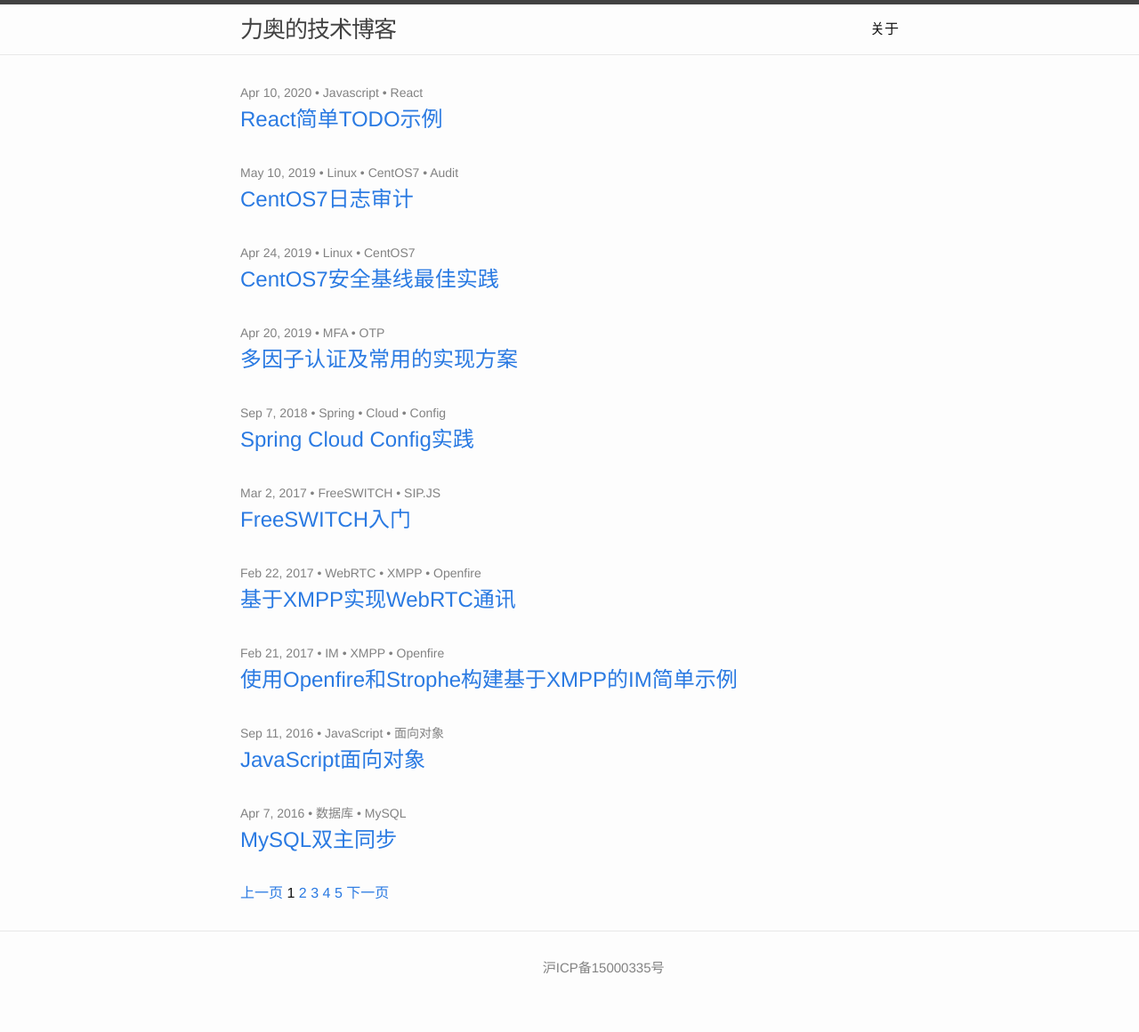
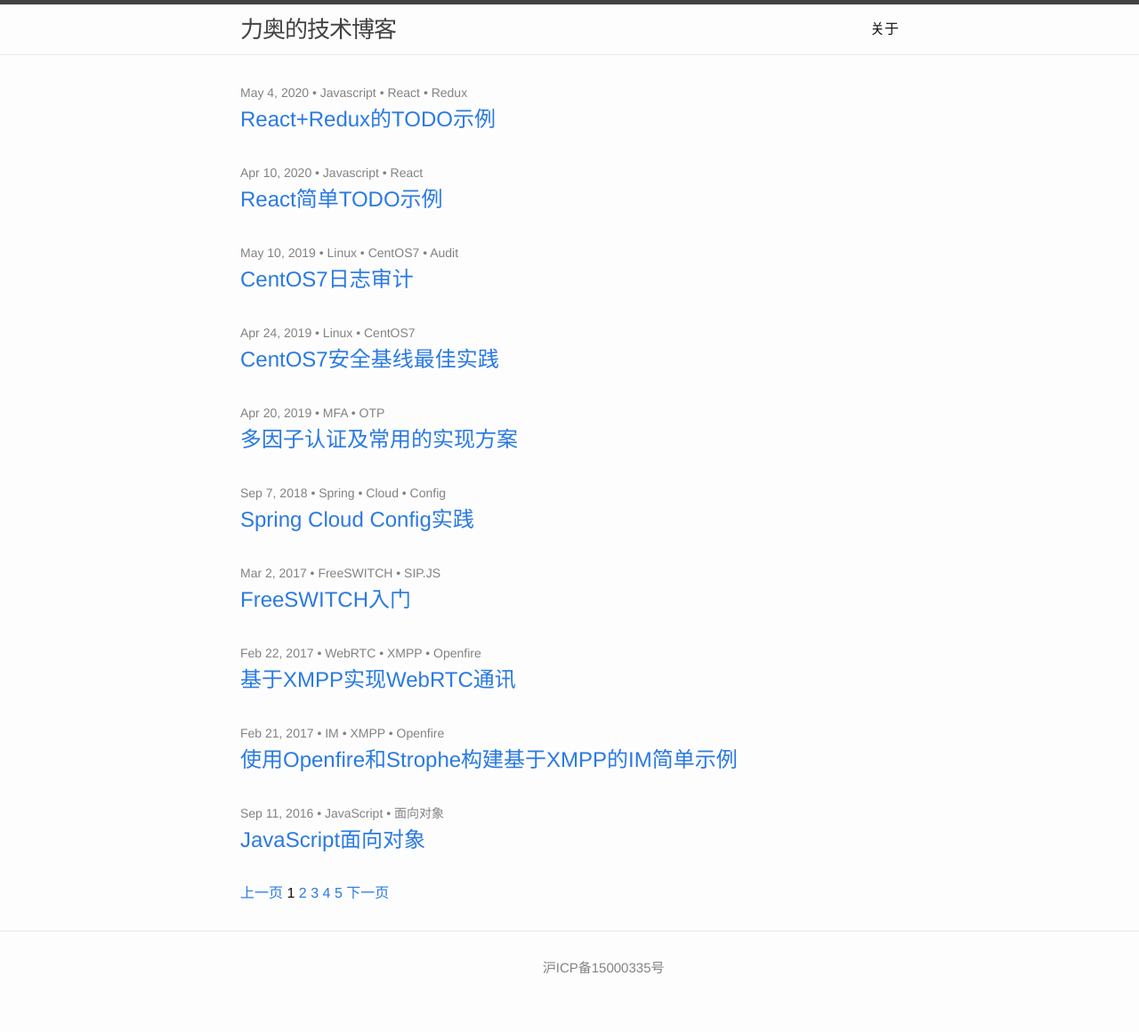
Before and after one commit to linlfx/me, a Jekyll site: the page built from blog/index.html, in a window 1280 px wide. Shown: the whole page at 89% size. Built offline with Jekyll 4.4.1, drawn with Linux system fonts in a browser that asks for light colours; the list of posts is cut into pages by our own code; comment, search, counter and statistics services are not loaded; some of the changed lines change nothing that is shown.

Commit message:
增加react-redux-todo示例blog

````diff
--- /dev/null
+++ b/blog/_posts/2020-04-12-react-redux-todo.markdown
@@ -0,0 +1,255 @@
+---
+layout: post
+title: "React+Redux的TODO示例"
+date: 2020-05-04 16:28
+categories: ["Javascript", "React", "Redux"]
+---
+
+一、Redux简介
+
+推荐的开发模式是一个app只使用一个store，项目结构通常做如下划分：
+
+- actions
+
+> 具有type属性的对象，用于触发状态变更的动作，改变状态的唯一方法。
+
+- components
+
+> 只负责视觉呈现的展示组件，也可以分为components和pages两个目录，pages对应路由页面。
+
+- containers
+
+> 负责管理数据和业务逻辑的容器组件。
+
+- reducers
+
+> 响应状态变更动作的状态处理函数，根据action对象的type来更新状态。
+
+- store
+
+> state状态管理器，接收action以调用reducer。
+
+- api
+
+> 用于封装对后端数据的请求。
+
+二、环境信息
+---
+
+- NodeJS：v12.16.1
+- Yarn：1.22.4
+- create-react-app：3.4.1
+
+三、项目
+---
+
+基于[React简单TODO示例](/2020/04/10/react-simple-todo/index.html)进行调整。
+
+本示例同时演示异步数据请求，需依赖redux-promise-middleware中间件：
+
+```
+yarn add redux react-redux redux-promise-middleware
+```
+
+### API
+
+实现api/todo.js用于模拟异步请求，增删改查的方法都通过setTimeout模拟请求延时：
+
+```js
+let list = [{
+  id: 1,
+  title: 'React简单示例演示任务',
+  status: 'completed',
+}, {
+  id: 2,
+  title: '博客更新',
+  status: 'pending',
+}, {
+  id: 3,
+  title: 'React Redux示例演示任务',
+  status: 'processing',
+}];
+let maxId = 3;
+
+export const fetch = () => {
+  return new Promise(resolve => {
+    setTimeout(() => resolve(list), 2000);
+  });
+};
+
+export const create = entity => {
+  return new Promise(resolve => {
+    setTimeout(() => {
+      list = [ ...list, { ...entity, id: ++maxId }];
+      resolve();
+    }, 2000);
+  });
+};
+
+export const update = (id, entity) => {
+  return new Promise(resolve => {
+    setTimeout(() => {
+      list = list.map(v  => v.id === id ? { ...entity, id } : v);
+      resolve();
+    }, 2000);
+  });
+};
+
+export const del = id => {
+  return new Promise(resolve => {
+    setTimeout(() => {
+      list = list.filter(v => v.id !== id);
+      resolve();
+    }, 2000);
+  });
+};
+```
+
+### Action
+
+实现actions/todo.js用于处理状态变更，这里通过redux-promise-middleware中间件来定义payload为Promise的action，用于处理异步请求：
+
+```js
+import { fetch, create, update, del } from '../api/todo';
+
+export const ActionTypes = {
+  FETCH: 'FETCH_TODO',
+  CREATE: 'CREATE_TODO',
+  UPDATE: 'UPDATE_TODO',
+  DELETE: 'DELETE_TODO',
+};
+
+export const fetchTodo = () => ({
+  type: ActionTypes.FETCH,
+  payload: fetch(),
+});
+
+export const createTodo = entity => ({
+  type: ActionTypes.CREATE,
+  payload: create(entity),
+});
+
+export const updateTodo = (id, entity) => ({
+  type: ActionTypes.UPDATE,
+  payload: update(id, entity),
+});
+
+export const deleteTodo = id => ({
+  type: ActionTypes.DELETE,
+  payload: del(id),
+});
+```
+
+### Reducer
+
+使用redux-promise-middleware中间件处理Promise的action时，当对应action发出，中间件会立即触发一个{ACTION_TYPE}\_PENDING的action，当Promise的状态改变（resolved或rejected）时再触发另一个action（{ACTION_TYPE}\_FULFILLED或{ACTION_TYPE}\_REJECTED）：
+
+```js
+import { ActionTypes } from '../actions/todo';
+
+const todo = (state = {
+  loading: false,
+  saving: false,
+}, action) => {
+  switch (action.type) {
+    case `${ActionTypes.FETCH}_PENDING`:
+      return {
+        ...state,
+        loading: true,
+      };
+    case `${ActionTypes.FETCH}_FULFILLED`:
+      return {
+        ...state,
+        loading: false,
+        list: action.payload,
+      };
+    default:
+      return state;
+  }
+};
+
+export default todo;
+```
+
+### Container
+
+对component尽量使用函数式组件，业务和数据尽量在container中处理：
+
+```js
+import { connect } from 'react-redux';
+import { fetchTodo, createTodo, updateTodo, deleteTodo } from '../actions/todo';
+import Todo from '../components/todo';
+
+const mapStateToProps = state => {
+  return state.todo;
+};
+
+const mapDispatchToProps = (dispatch) => {
+  const fetch = () => dispatch(fetchTodo());
+  const create = entity => {
+    const create = dispatch(createTodo(entity));
+    create.then(fetch);
+    return create;
+  };
+  const update = (id, entity) => {
+    const update = dispatch(updateTodo(id, entity));
+    update.then(fetch);
+    return update;
+  };
+  const del = id => {
+    const del = dispatch(deleteTodo(id));
+    del.then(fetch);
+    return del;
+  };
+
+  return {
+    fetch,
+    create,
+    update,
+    del,
+  }
+};
+
+export default connect(
+  mapStateToProps,
+  mapDispatchToProps
+)(Todo);
+```
+
+在创建、更新、删除数据成功后，重新刷新数据列表。
+
+### Store
+
+在程序入口创建store，并通过Provider组件进行传递：
+
+```js
+import React from 'react';
+import ReactDOM from 'react-dom';
+import { Provider } from 'react-redux'
+import { createStore, applyMiddleware } from 'redux';
+import promise from 'redux-promise-middleware';
+import { BrowserRouter as Router, Route } from 'react-router-dom';
+import './index.css';
+import App from './App';
+import Todo from './containers/Todo';
+import reducers from './reducers';
+
+const composeStoreWithMiddleware = applyMiddleware(promise)(createStore);
+const store = composeStoreWithMiddleware(reducers);
+
+ReactDOM.render(
+  <Provider store={store}>
+    <Router>
+      <Route path="/" component={App} exact />
+      <Route path="/todo" component={Todo} />
+    </Router>
+  </Provider>,
+  document.getElementById('root')
+);
+```
+
+最终效果：
+
+![]({{ "/images/react-redux-todo/01.gif" | prepend: site.baseurl }})
+
+示例代码下载地址：[https://github.com/gpleo/react-redux-todo](https://github.com/gpleo/react-redux-todo)
````
Also changed, not shown: blog/_posts/2020-04-10-react-simple-todo.markdown (+4 -4 lines), 1 other file.
